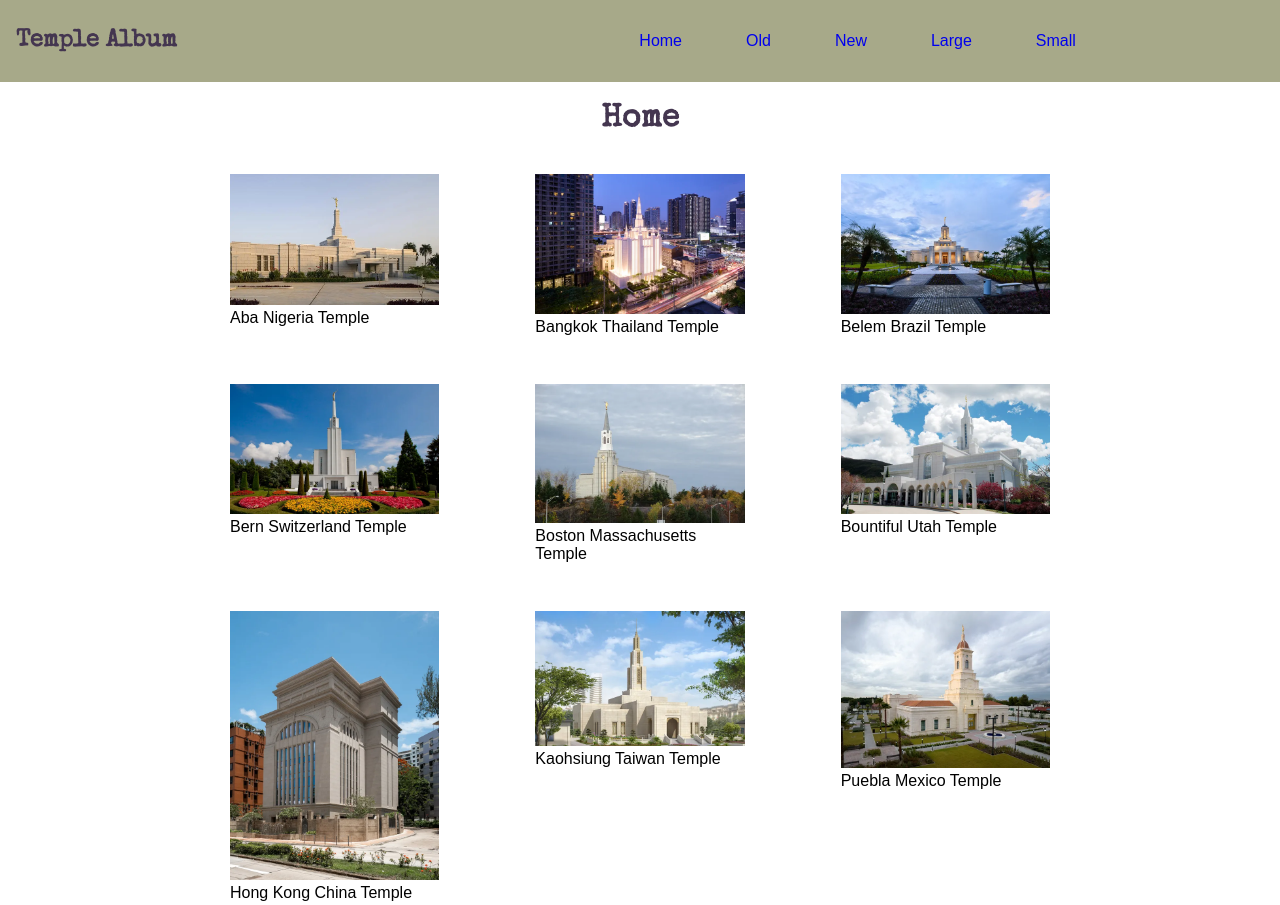
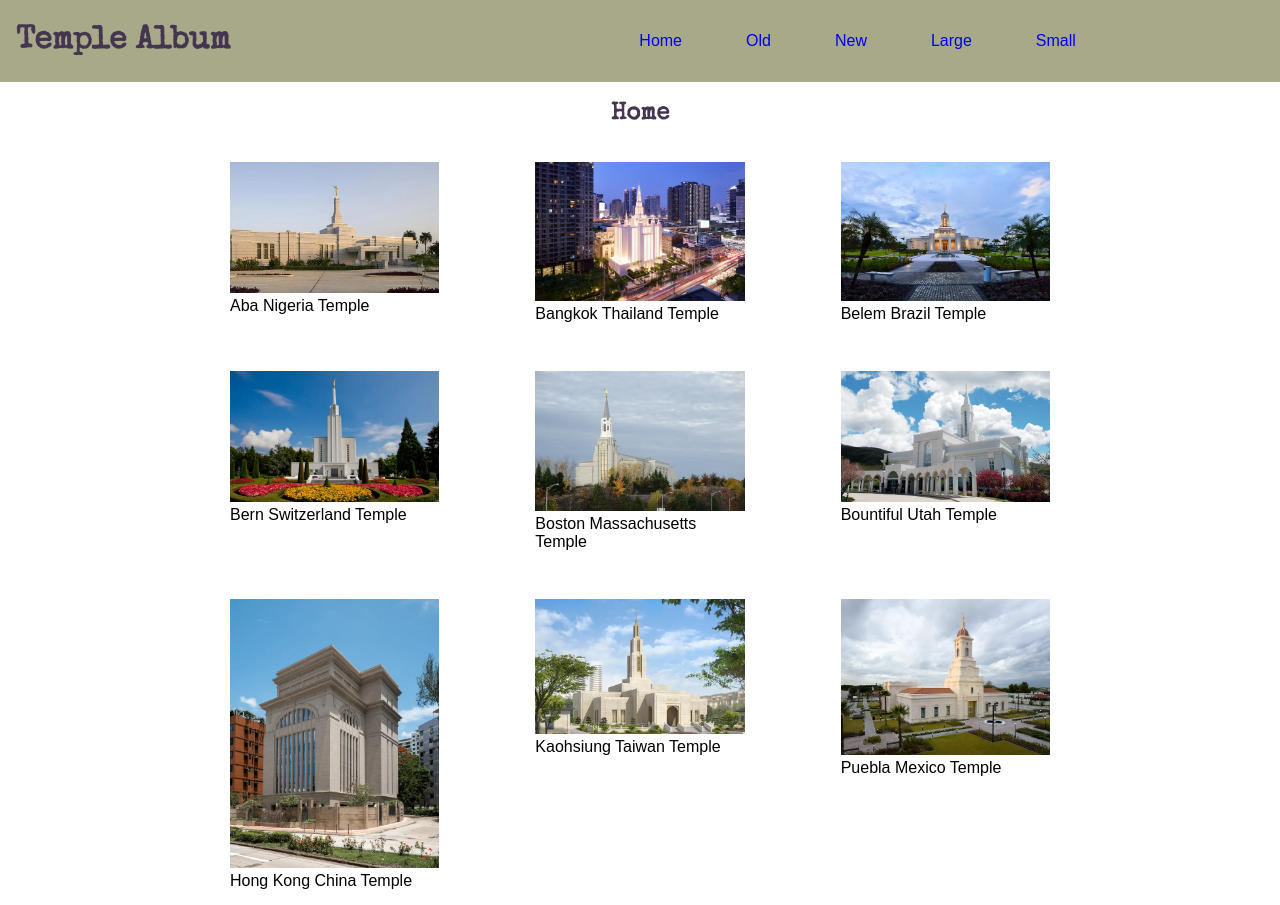
Before and after one commit to ErandyR/wdd131, a plain HTML site: page temples.html in a window 1280 px wide. Shown: the top 905 px of the page. Drawn offline with nearby package versions, Linux system fonts and the light colour scheme; a web font is replaced by a local one.

Commit message:
Description changed

```diff
--- a/temples.html
+++ b/temples.html
@@ -4,8 +4,8 @@
 <head>
     <meta charset="UTF-8">
     <meta name="viewport" content="width=device-width, initial-scale=1.0">
-    <title>Document</title>
-    <meta name="description" content="temple album page">
+    <title>Temple Album Page</title>
+    <meta name="description" content="A picture album page that is responsive in small and larger views">
     <meta name="author" content="Erandy Ramirez">
     <link rel="preconnect" href="https://fonts.googleapis.com">
     <link rel="preconnect" href="https://fonts.gstatic.com" crossorigin>
@@ -20,7 +20,7 @@
 <body>
     <header>
         <div class="header-container">
-            <h2 id="h2" class="h2">Temple Album</h2>
+            <h1 id="h2" class="h2">Temple Album</h2>
                 <div class="container-nav">
                     <button id="menu"></button>
                     <nav>
@@ -36,7 +36,7 @@
         </div>
     </header>
     <main>
-        <h1 class="home-h1">Home</h1>
+        <h2 class="home-h1">Home</h1>
             <div class="grid-images">
                 <figure>
                     <img class="temple-images" src="images/aba-nigeria-temple.webp" alt="Aba Nigeria Temple">
```
Lines whose indentation alone changed are shown as unchanged.
